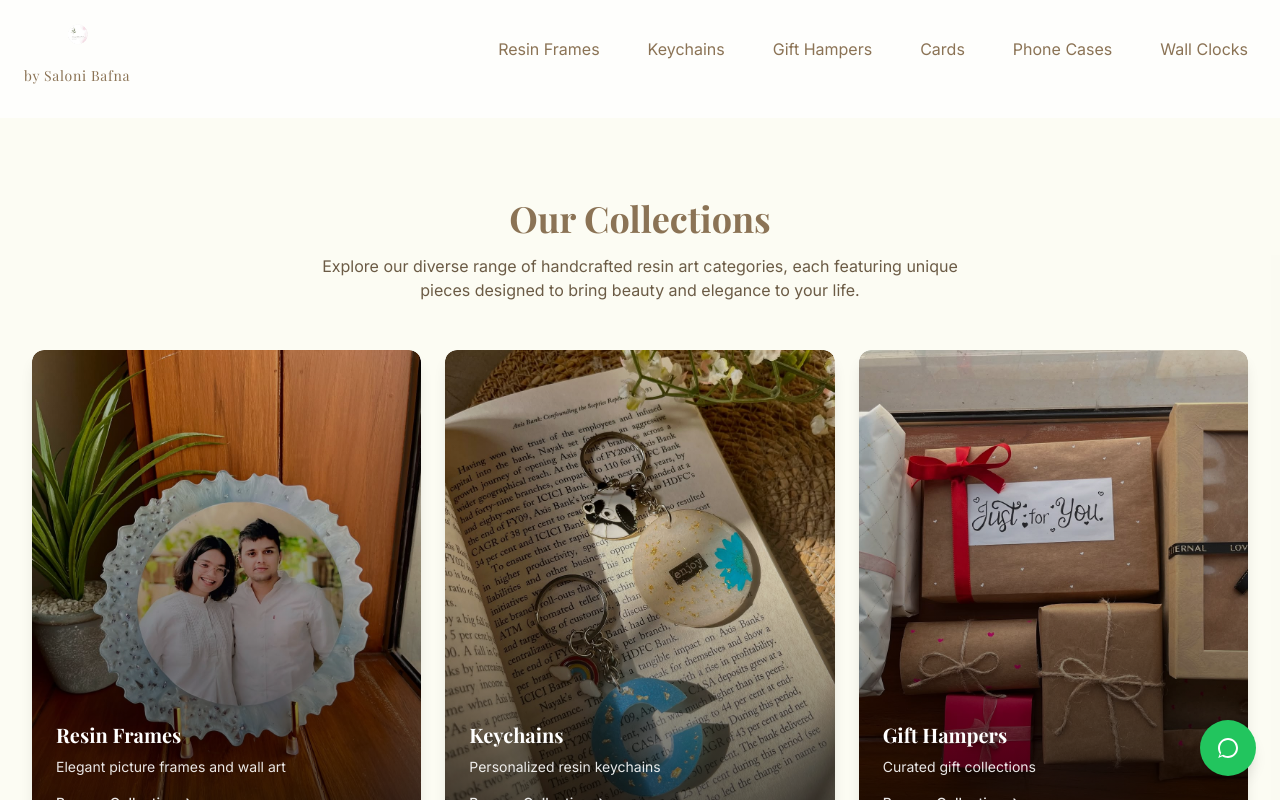
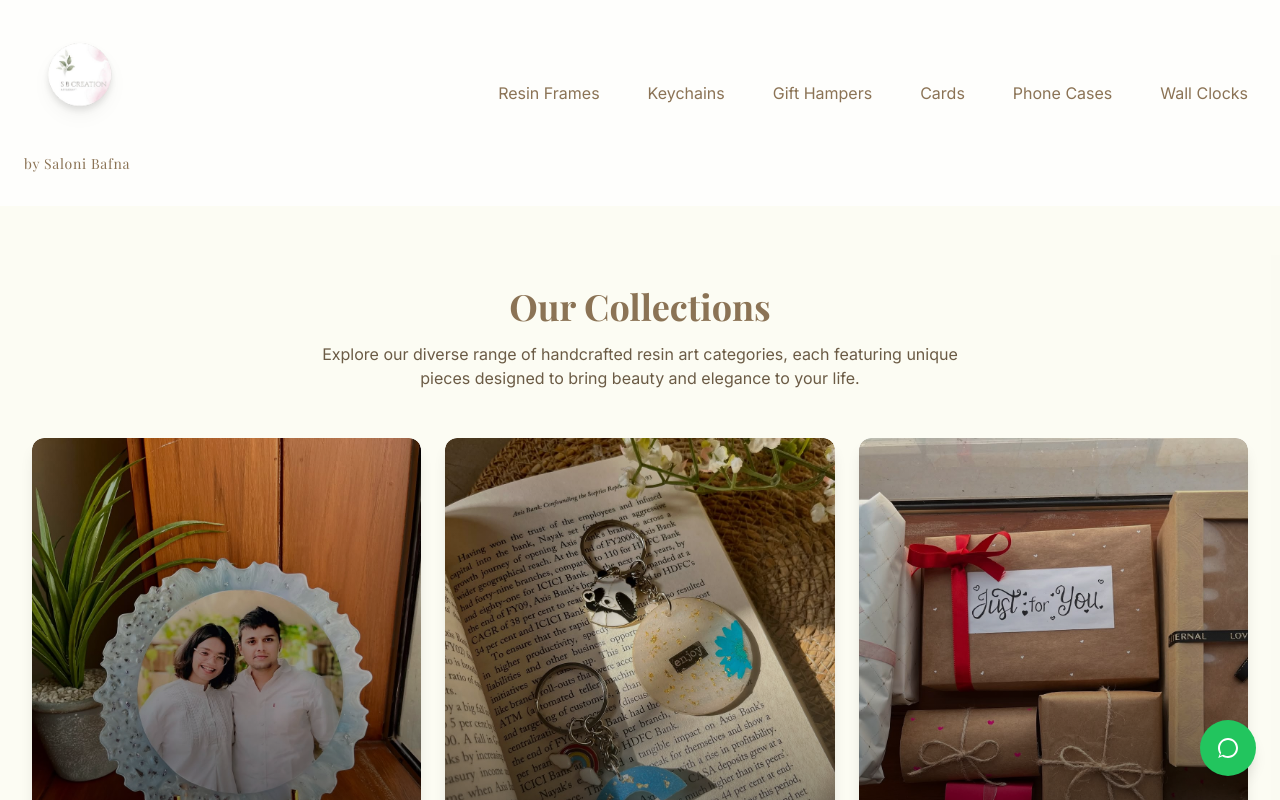
Before and after one commit to Kushal3006/sbcreations, a React (Vite) app: page / in a window 1280 px wide. Shown: the top 800 px of the page. Built offline with nearby package versions, Linux system fonts and the light colour scheme.

Commit message:
major changes

```diff
--- a/src/components/Navbar.tsx
+++ b/src/components/Navbar.tsx
@@ -15,7 +15,7 @@ const Navbar: React.FC = () => {
       <div className="container mx-auto px-2 xs:px-3 sm:px-4 md:px-6 flex items-center justify-between">
         <div className="flex flex-col items-center">
           <Link to="/" className="flex items-center px-1 py-1 rounded hover:bg-transparent transition-colors duration-200">
-            <img src="/L.png" alt="sbcreations logo" className="h-10 w-auto sm:h-10 mb-1" />
+            <img src="/L.png" alt="sbcreations logo" className="h-16 w-auto sm:h-20 md:h-24 lg:h-28 xl:h-32 max-h-32 mb-1 drop-shadow-lg transition-all duration-300" />
           </Link>
           <span className="text-xs sm:text-sm text-[#8B7355] font-serif tracking-wide mt-0.5" style={{letterSpacing: '0.05em'}}>by Saloni Bafna</span>
         </div>
```
